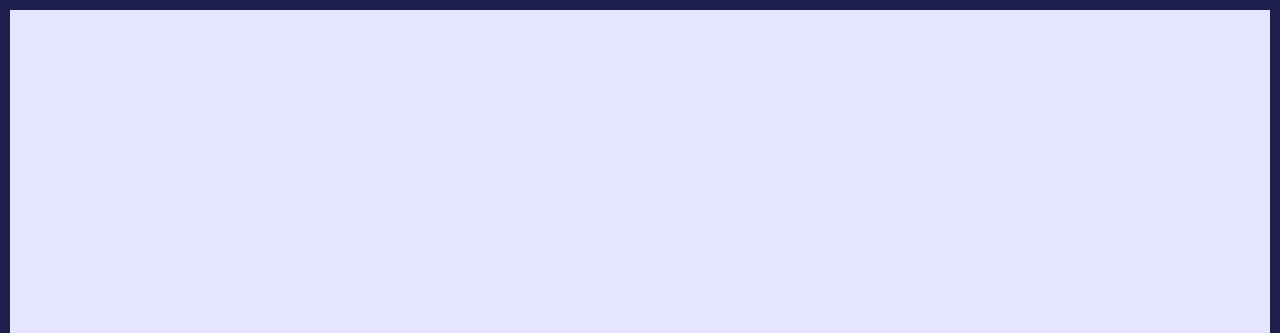
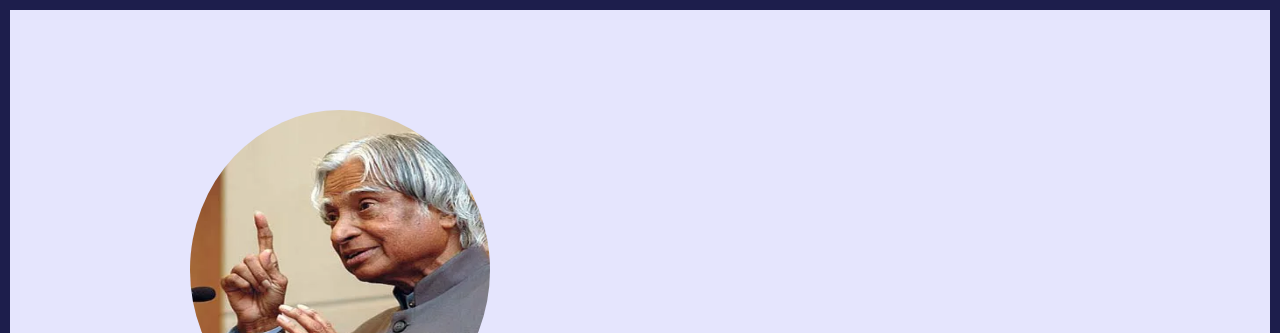
Before and after one commit to Akash854108/Tribute-page, a plain HTML site: page index.html in a window 1280 px wide. Shown: the top 333 px of the page. Drawn offline with Linux system fonts and the light colour scheme; the site is published under a folder, as on GitHub Pages, so addresses that start at the root find nothing.

Commit message:
Update index.html

```diff
--- a/index.html
+++ b/index.html
@@ -11,7 +11,7 @@
     <div class="content">
         <section class="top_section">
             <div class="image_container">
-                <img src="/apj.png" alt="tribute">
+                <img src="./apj.png" alt="tribute">
             </div>
             <div>
                 <h1>A . P . J Abdul Kalam</h1>
```
